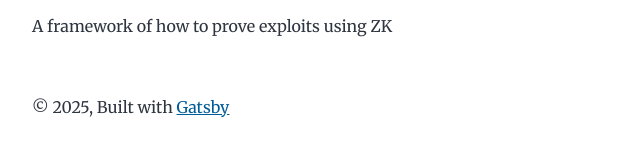
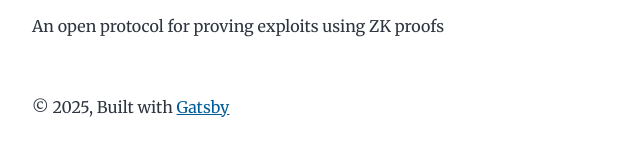
Before and after one commit to ziemen4/z-notes, a Gatsby site: page / in a window 1280 px wide. Shown: the part 336-492 px from the top of the page, 180-820 px from the left. Built offline with nearby package versions, Linux system fonts and the light colour scheme; Gatsby itself is replaced by a stand-in of ours.

Commit message:
Improve description

```diff
--- a/content/blog/zk/index.md
+++ b/content/blog/zk/index.md
@@ -1,7 +1,7 @@
 ---
 title: Zero Knowledge Proof of Exploit
 date: "2025-03-30T09:27:45.934Z"
-description: "A framework of how to prove exploits using ZK"
+description: "An open protocol for proving exploits using ZK proofs"
 ---
 # Trustless Bug Bounties with zkpoex: Proving Exploits without Revealing Them
 
```
